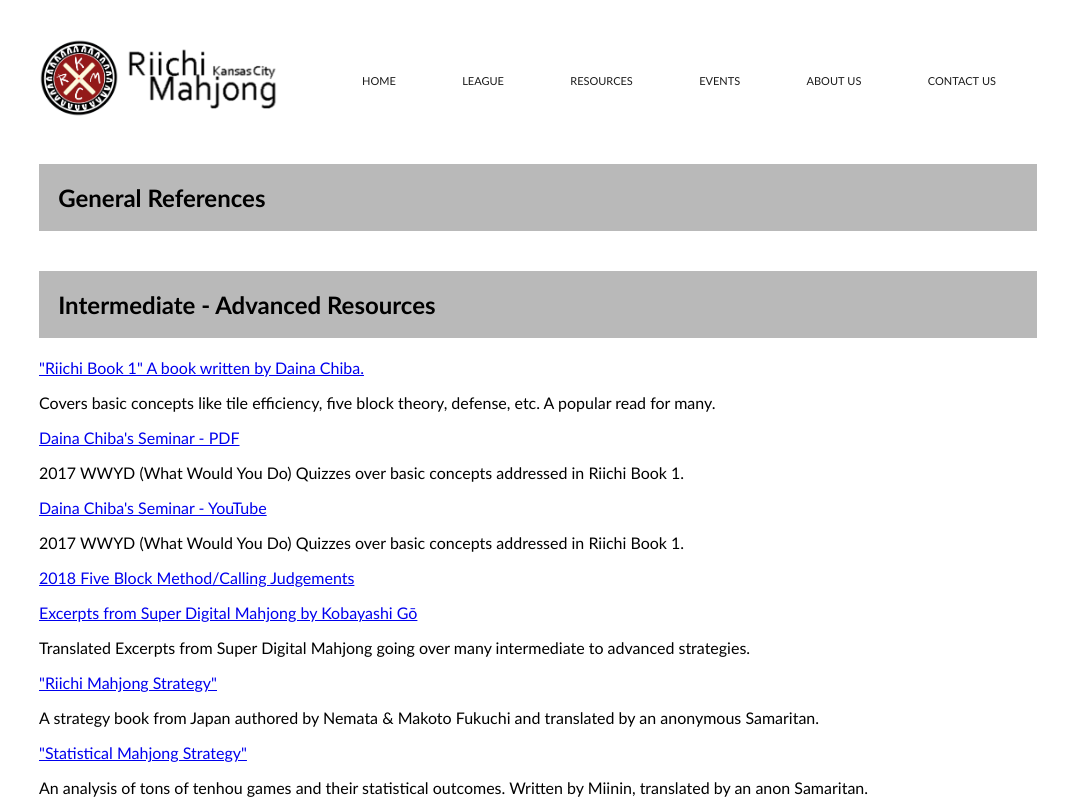
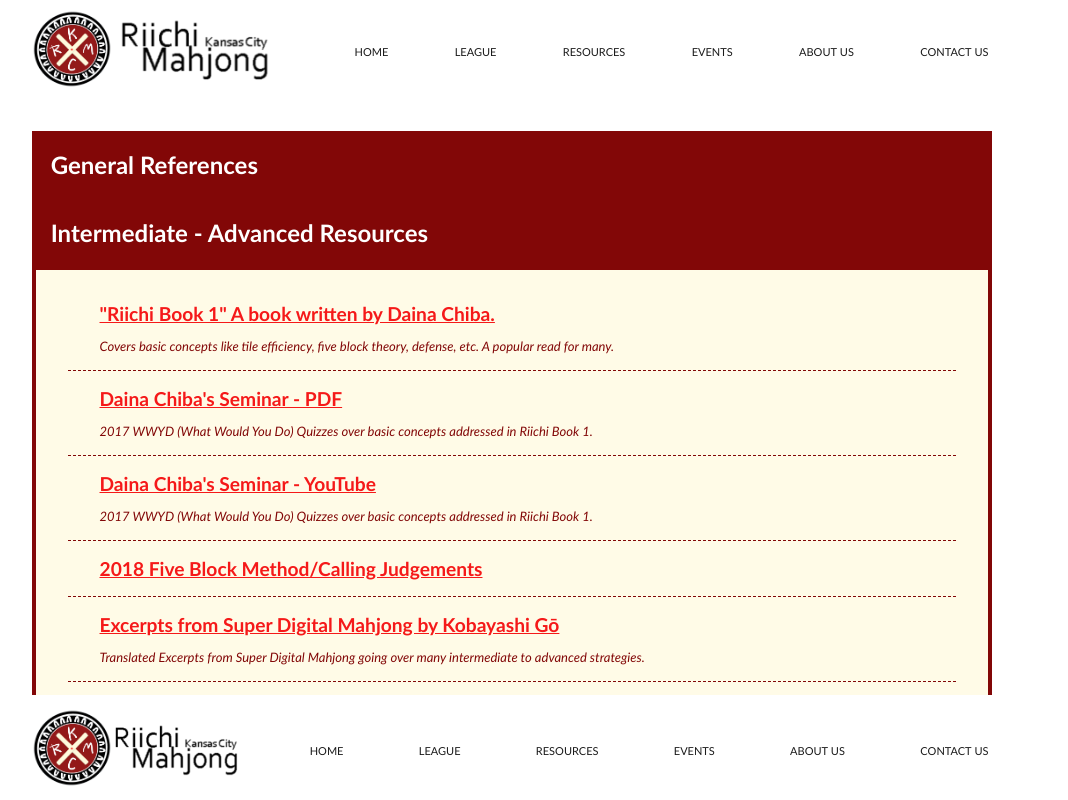
Before and after one commit to smyGitt/kcriichi_website, a React (Create React App) app: page /resource in a window 1280 px wide. Both pictures are taken after a click on the element "Intermediate - Advanced Resources". Shown: the top 800 px of the page, without its empty margins (121-1189 px from the left). Built offline with nearby package versions, Linux system fonts and the light colour scheme.

Commit message:
update league and resources page, update footer

```diff
--- a/src/App.css
+++ b/src/App.css
@@ -1,16 +1,11 @@
 .App {
-  display: flex;
+  display: grid;
   flex-direction: column;
-  margin:auto;
-  grid-template-columns: 100%;
+  margin: auto;
+  align-self: center;
+  justify-self: center;
   width: 60rem;
   height: 100%;
-  grid-template-rows: min-content;
-  list-style-type: none;
-  table-layout: fixed;
-  grid-auto-flow: row;
-  justify-content: center;
-  padding-top: 1%;
 }
 
 .App * {
--- a/src/components/Dropdown/Dropdown.css
+++ b/src/components/Dropdown/Dropdown.css
@@ -1,6 +1,41 @@
+.dropdown {
+    color: rgb(255, 255, 255);
+    user-select: none;
+}
+
 .dropdown h2{
-    display: flex;
-    background-color: rgb(185, 185, 185);
+    background-color: rgb(130, 7, 7);
+    margin: 0px;
     padding: 2%;
+    cursor: pointer;
+}
+
+.dropdown p {
+    color: rgb(130, 7, 7);
+    font-style: italic;
+    font-size: small;
+    padding-left: 2rem;
+}
+
+.dropdown a {
+    color: rgb(245, 25, 25);
+    text-decoration:underline;
+    font-size: larger;
+    font-weight: 600;
+}
+
+.dropdown-content {
+    padding: 2rem;
+    box-sizing: border-box;
+    border: 0.3rem solid rgb(130, 7, 7);
+    background-color: rgb(255, 251, 231);
+    position:relative;
+    max-width: 60rem;
     width: 100%;
 }
+
+.dropdown-content > * + * {
+  border-top: 1px dashed rgb(130, 7, 7);
+  padding-top: 1rem;
+  margin-top: 1rem;
+}
--- a/src/components/Dropdown/Dropdown.jsx
+++ b/src/components/Dropdown/Dropdown.jsx
@@ -1,7 +1,7 @@
 import "./Dropdown.css";
 import { useState } from "react";
 
-export default function Dropdown({ title = "Untitled", children}) {
+export default function Dropdown({ title = "Untitled", children }) {
     const [isDropped, setIsDropped] = useState(false);
 
     function onClickHandler() {
@@ -12,9 +12,11 @@
     return (
         <div className="dropdown">
             <h2 onClick={onClickHandler}>{title}</h2>
-            <div>
-                {isDropped?children:null}
-            </div>
+            {isDropped ? (
+                <div className="dropdown-content">
+                    {children}
+                </div>
+            ) : null}
         </div>
     );
 }
--- a/src/components/Footer/Footer.css
+++ b/src/components/Footer/Footer.css
@@ -1,8 +1,11 @@
 .footer {
     display: flex;
     flex-direction: column;
-    padding-top: 5%;
-    padding-bottom: 10%;
+    padding-bottom: 5%;
+
+    background-color: white;
+    position: sticky;
+    bottom: -12.6rem;
 }
 
 .footer-upper-wrapper {
--- /dev/null
+++ b/src/components/pages/LeaguePage/LeaguePage.css
@@ -0,0 +1,8 @@
+.league-page {
+    display: flex;
+    flex-direction: column;
+}
+
+.registration p, a {
+    padding-left: 2rem;
+}
--- a/src/components/pages/LeaguePage/LeaguePage.jsx
+++ b/src/components/pages/LeaguePage/LeaguePage.jsx
@@ -1,5 +1,18 @@
+import "./LeaguePage.css";
+
 export default function LeaguePage() {
-    return(
-        <iframe src="https://docs.google.com/forms/d/e/1FAIpQLSfem8otLZJzJoeCdh4mNEvzHMXZdt9dZxMq35NVk31N_u54Gg/viewform?embedded=true" width="640" height="381" frameborder="0" marginheight="0" marginwidth="0">Loading…</iframe>
+    return (
+        <div className="league-page">
+            <div className="registration">
+                <h1>Registration</h1>
+                <p>You can register for a league here, if you haven't already!</p>
+                <a href="https://forms.gle/NXFYX1SzRdgmRenT6">Link to Google Forms</a>
+                <p><i><b>The KCRM Fountain League</b> is an in-house league that aims to provide a
+                standard and organized platform for KCRM players to compete in. If you would like to
+                participate in league play with KCRM please fill out the form below. <b>Please note that this
+                league is in its infancy</b>, and as such, feedback is encouraged!</i></p>
+            </div>
+
+        </div>
     )
 }
--- a/src/components/pages/ResourcePage/ResourcePage.css
+++ b/src/components/pages/ResourcePage/ResourcePage.css
@@ -0,0 +1,4 @@
+.resource-page {
+    display:flex;
+    flex-direction: column;
+}
--- a/src/components/pages/ResourcePage/ResourcePage.jsx
+++ b/src/components/pages/ResourcePage/ResourcePage.jsx
@@ -34,8 +34,8 @@
     }
 
     return(
-        <>
+        <div className="resource-page">
             {renderDropdown()}
-        </>
+        </div>
     );
 }
--- a/src/index.css
+++ b/src/index.css
@@ -1,3 +1,7 @@
+html {
+  scrollbar-gutter: stable;
+}
+
 body {
   margin: 0;
   font-family: -apple-system, BlinkMacSystemFont, 'Segoe UI', 'Roboto', 'Oxygen',
```
